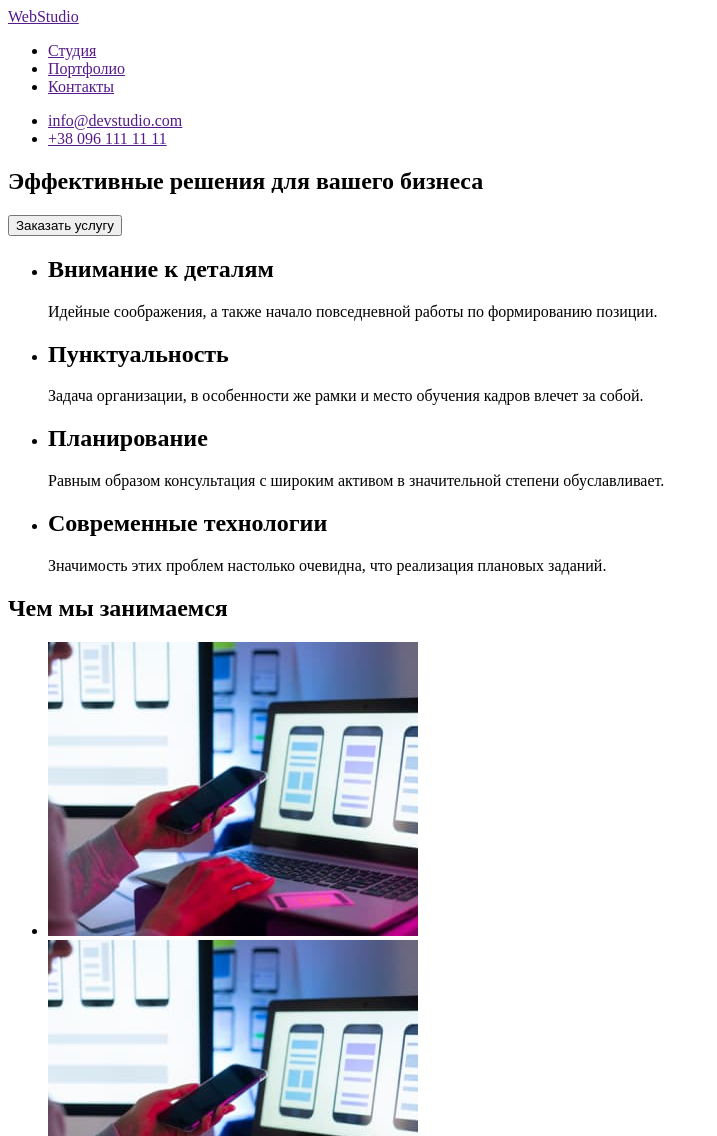
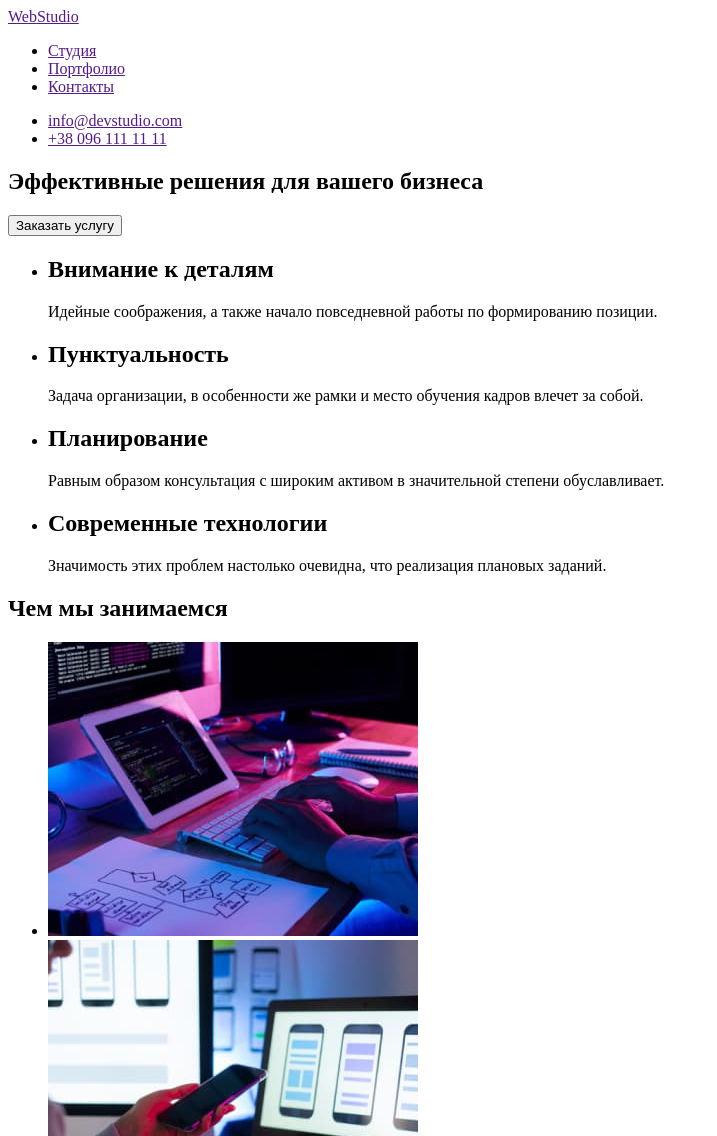
Before and after one commit to Natali3003/goit-markup-hw-01, a plain HTML site: page index.html in a window 1280 px wide. Shown: the top 1136 px of the page, without its empty margins (0-717 px from the left). Drawn offline with Linux system fonts and the light colour scheme.

Commit message:
update index.html

```diff
--- a/index.html
+++ b/index.html
@@ -81,7 +81,7 @@
           <ul>
             <li>
               <img
-                src="./images/about/img(1).jpg"
+                src="./images/about/img.jpg"
                 alt="верстка"
                 width="370"
                 height="294"
```
